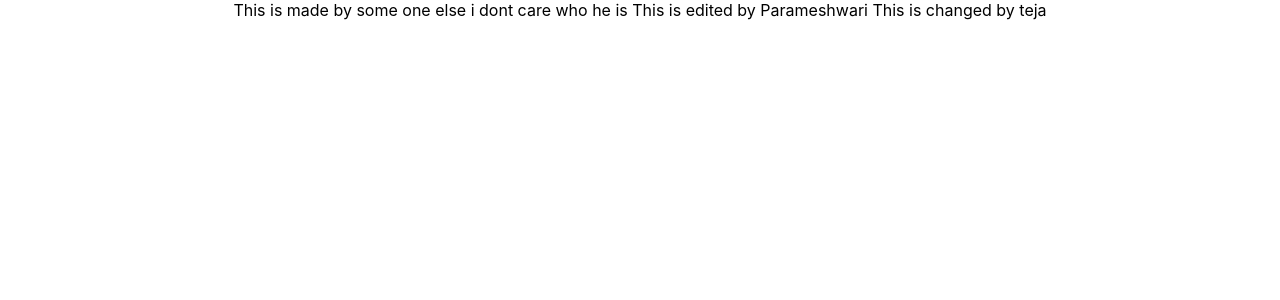
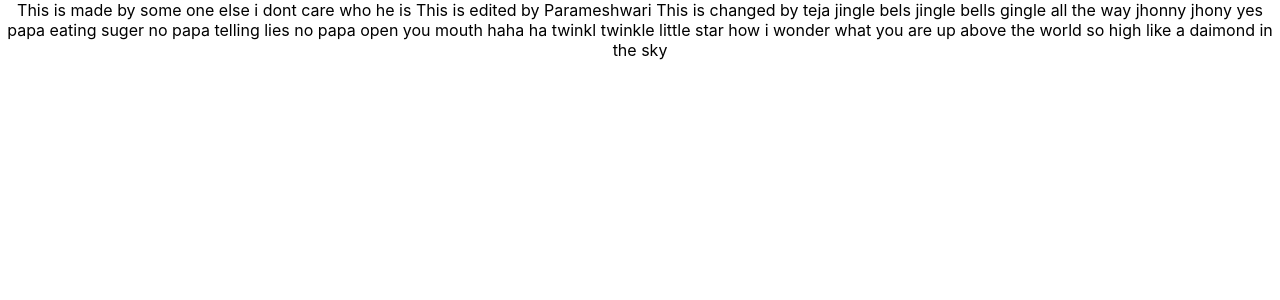
Before and after one commit to 44donin/farmrep, a React (Create React App) app: page / in a window 1280 px wide. Shown: the top 300 px of the page. Built offline with nearby package versions, Linux system fonts and the light colour scheme.

Commit message:
teja bhai have changed

```diff
--- a/src/App.js
+++ b/src/App.js
@@ -8,7 +8,16 @@ function App() {
 	i dont care who he is
 	This is edited by Parameshwari
 	This is changed by teja
+	jingle bels jingle bells gingle all the way
+	jhonny jhony yes papa
+	  eating suger no papa
+	  telling lies no papa
+	  open you mouth haha ha
+	  twinkl twinkle little star
 
+	  how i wonder what you are
+	  up above the world so high
+	  like a daimond in the sky
     </div>
   );
 }
```
